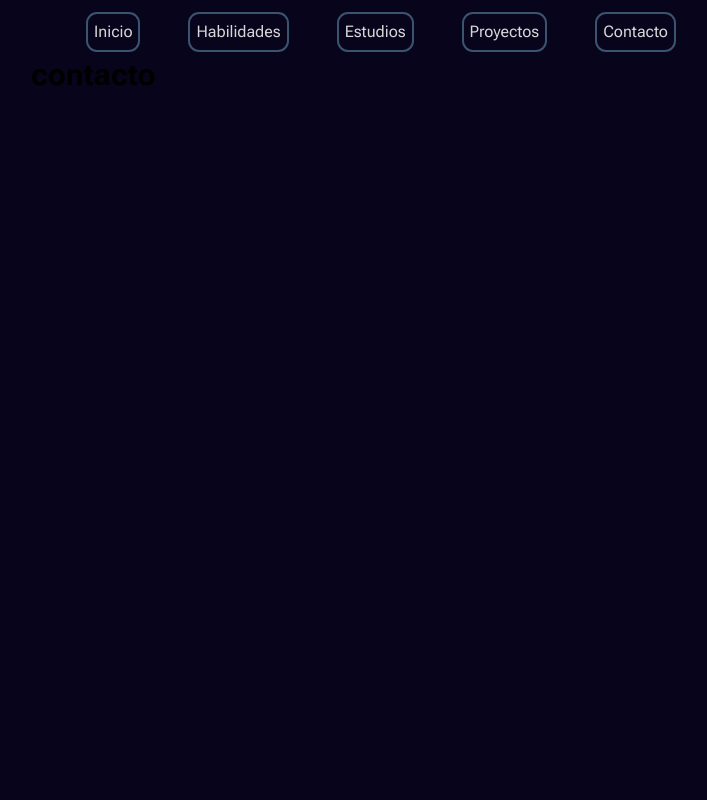
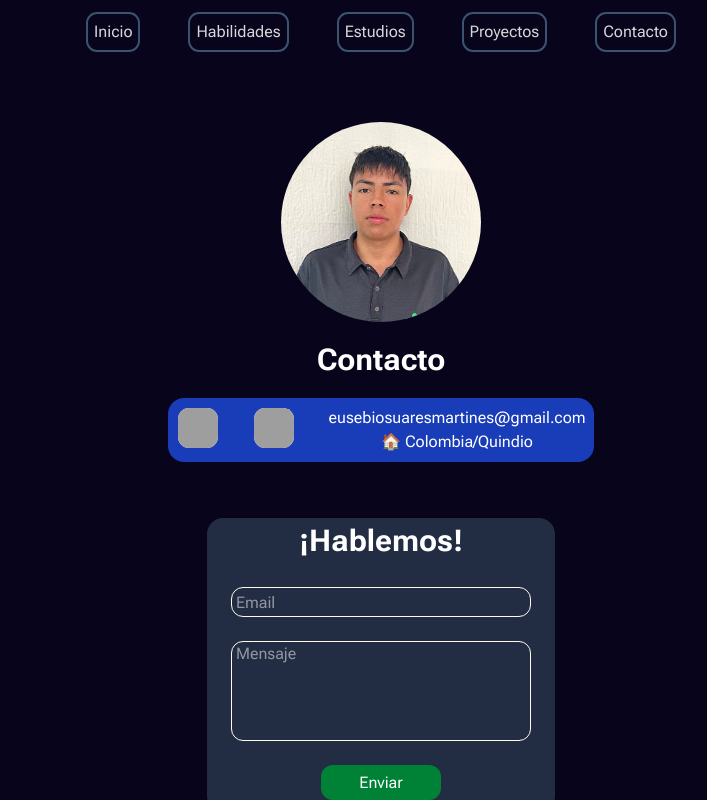
Before and after one commit to Eusebio-suarez/portfolio, a React (Vite) app: page /contact in a window 1280 px wide. Shown: the whole page, without its empty margins (259-966 px from the left). Built offline with nearby package versions, Linux system fonts and the light colour scheme; grey boxes are pictures that could not be loaded.

Commit message:
Formulario y modulo de contacto

```diff
--- a/package.json
+++ b/package.json
@@ -10,6 +10,7 @@
     "preview": "vite preview"
   },
   "dependencies": {
+    "@formspree/react": "^3.0.0",
     "@tailwindcss/vite": "^4.0.14",
     "react": "^19.0.0",
     "react-dom": "^19.0.0",
--- /dev/null
+++ b/src/components/Atomics/SocialNetwork/SocialNetwork.jsx
@@ -0,0 +1,13 @@
+import React from 'react';
+
+export const SocialNetwork = ({ srcImg = "", name = "", link = "#" }) => {
+  return (
+    <a href={link} target="_blank" rel="noopener noreferrer">
+      <img
+        src={srcImg}
+        alt={name}
+        className="w-10 h-10 hover:scale-110 m-2.5 bg-amber-50 rounded-[28%]"
+      />
+    </a>
+  );
+};
--- /dev/null
+++ b/src/components/Layouts/ContactForm/ContactForm.jsx
@@ -0,0 +1,47 @@
+import React, { useEffect } from 'react';
+import { useForm, ValidationError } from '@formspree/react';
+
+export const ContactForm = () => {
+  const [state, handleSubmit] = useForm("mldjjvlr");
+
+  useEffect(() => {
+    if (state.succeeded) {
+      setTimeout(() => {
+        window.location.reload();
+      }, 2500);
+    }
+  }, [state.succeeded]);
+
+  if (state.succeeded) {
+    return <p className='text-green-400 m-3'>¡Correo enviado con éxito!</p>; // Mensaje antes de recargar
+  }
+
+  return (
+    <form onSubmit={handleSubmit} className='text-white flex flex-col items-center m-3'>
+      <input
+        className='w-[300px] h-[30px] min-w-[300px] min-h-[30px] m-3 border border-amber-50 rounded-xl'
+        id="email"
+        type="email"
+        name="email"
+        placeholder=" Email"
+      />
+      <ValidationError prefix="Email" field="email" errors={state.errors} />
+
+      <textarea
+        className='w-[300px] h-[100px] min-w-[300px] min-h-[100px] m-3 border border-amber-50 rounded-xl resize-none'
+        id="message"
+        name="message"
+        placeholder=" Mensaje"
+      />
+      <ValidationError prefix="Message" field="message" errors={state.errors} />
+
+      <button
+        className="bg-green-700 mt-3 w-[120px] h-[35px] rounded-xl hover:scale-105 hover:bg-green-800"
+        type="submit"
+        disabled={state.submitting}
+      >
+        Enviar
+      </button>
+    </form>
+  );
+}
--- a/src/components/Pages/Contact/Contact.jsx
+++ b/src/components/Pages/Contact/Contact.jsx
@@ -1,9 +1,33 @@
 import React from 'react'
+import { MyImg } from '../../Atomics/MyImg/MyImg'
+import { ContactForm } from '../../Layouts/ContactForm/ContactForm'
+import { SocialNetwork } from '../../Atomics/SocialNetwork/SocialNetwork'
 
 export const Contact = () => {
   return (
-    <div>
-      <h1>contacto</h1>
+    <div className='flex flex-col items-center justify-center'>
+      <MyImg/>
+      <h1 className='text-white'>Contacto</h1>
+      <div className="flex space-x-4 bg-blue-800 m-4 rounded-2xl">
+        <SocialNetwork
+          srcImg="https://cdn.jsdelivr.net/gh/devicons/devicon/icons/linkedin/linkedin-original.svg"
+          name="LinkedIn"
+          link="https://www.linkedin.com/in/eusebio-suarez-martinez-999891273/"
+        />
+        <SocialNetwork
+        srcImg="https://cdn.jsdelivr.net/gh/devicons/devicon/icons/github/github-original.svg"
+          name="GitHub"
+          link="https://github.com/Eusebio-suarez"
+        />
+        <div className='flex flex-col items-center m-2'>
+          <p className='text-white'>eusebiosuaresmartines@gmail.com</p>
+          <p className="text-white">🏠 Colombia/Quindio</p>
+        </div>
+      </div>
+      <div className='flex flex-col items-center bg-[#222d43] rounded-2xl mt-10'>
+      <h1 className='text-white'>¡Hablemos!</h1>
+      <ContactForm/>
+      </div>
     </div>
   )
 }
```
Also changed, not shown: 1 other file (tests, documents, lock files or other folders).
